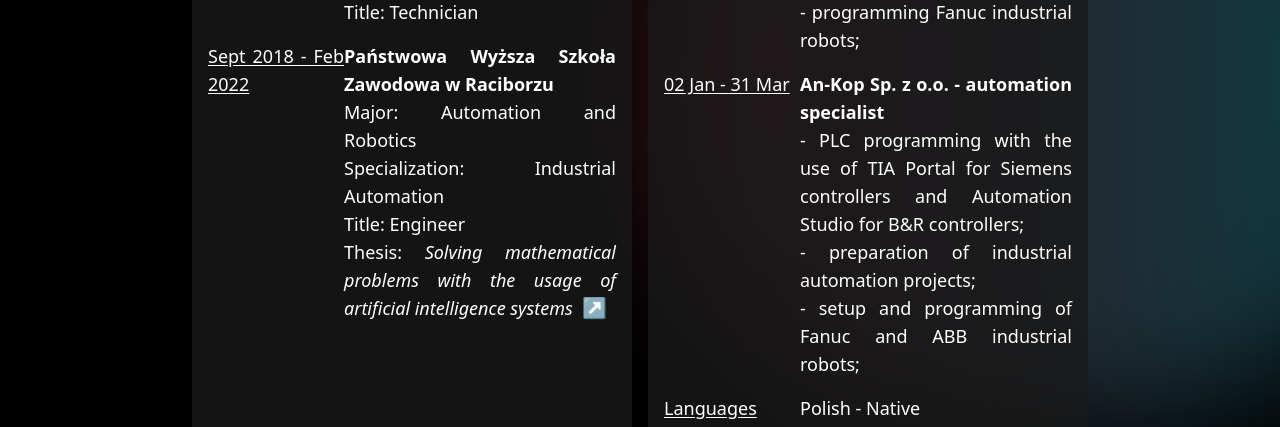
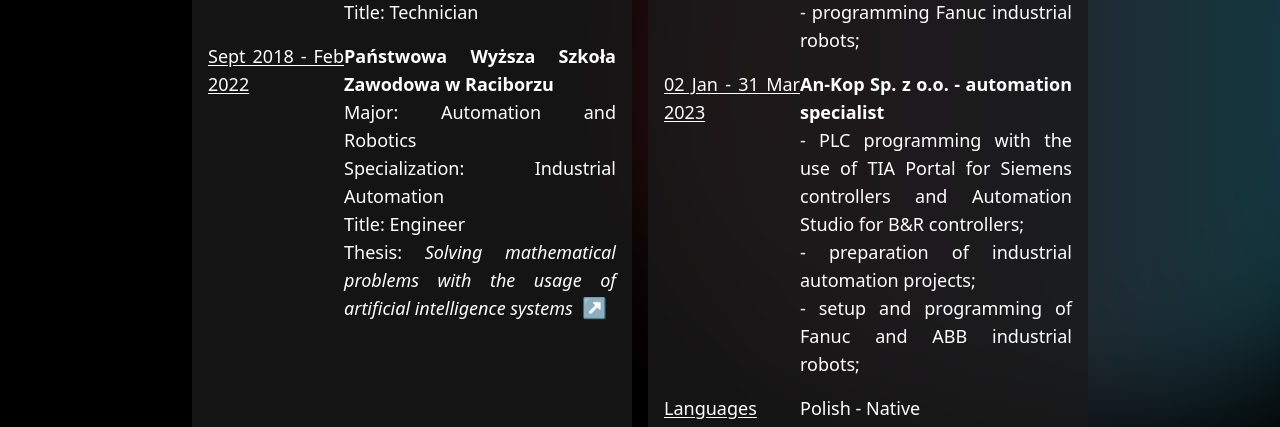
Before and after one commit to Belkius/website, a React (Create React App) app in the folder frontend/: page /skills in a window 1280 px wide. Shown: the part 670-1097 px from the top of the page. Built offline with nearby package versions, Linux system fonts and the light colour scheme.

Commit message:
added thesis

```diff
--- a/frontend/src/components/Skills.js
+++ b/frontend/src/components/Skills.js
@@ -111,7 +111,7 @@ function Skills() {
               <br/>- programming Fanuc industrial robots;
             </p>
             <p className="md:text-lg font-light underline underline-offset-2	text-justify">
-              02 Jan - 31 Mar
+              02 Jan - 31 Mar 2023
             </p>
             <p className="md:text-lg font-light text-justify col-span-2">
               <a className="font-bold">
```
